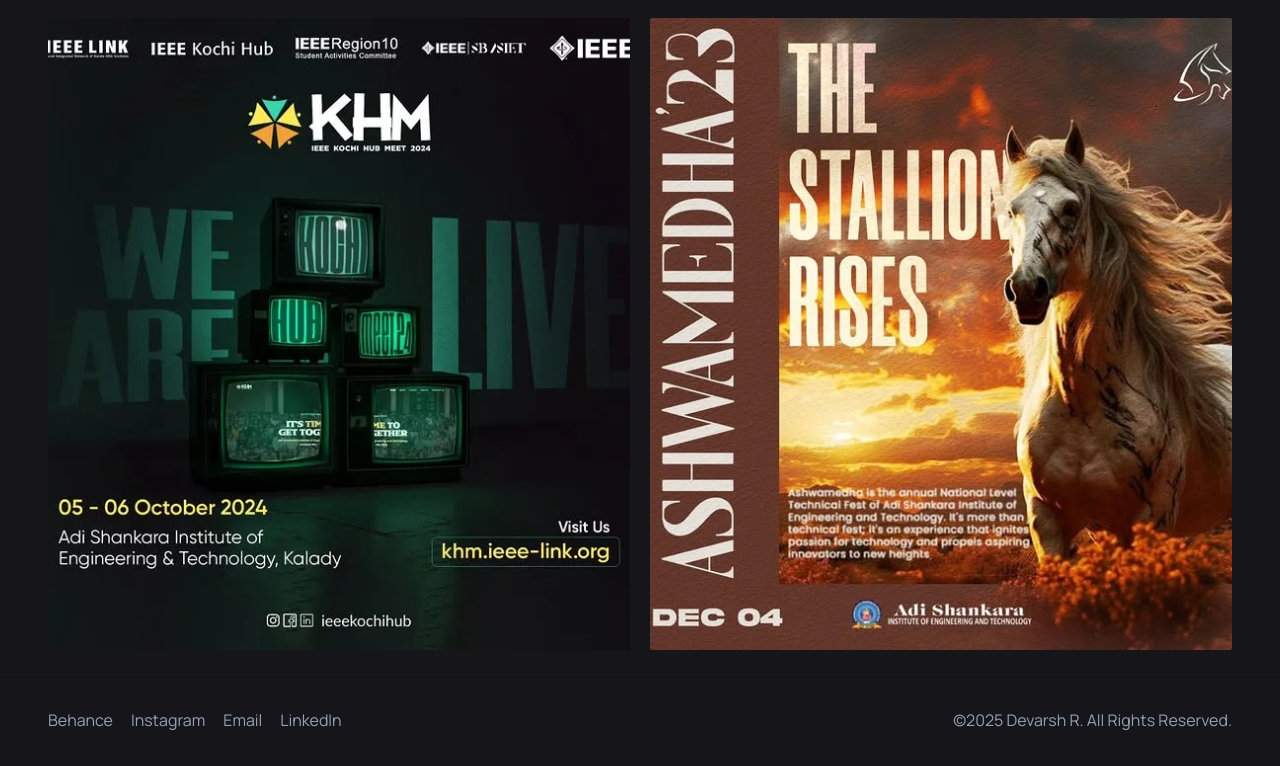
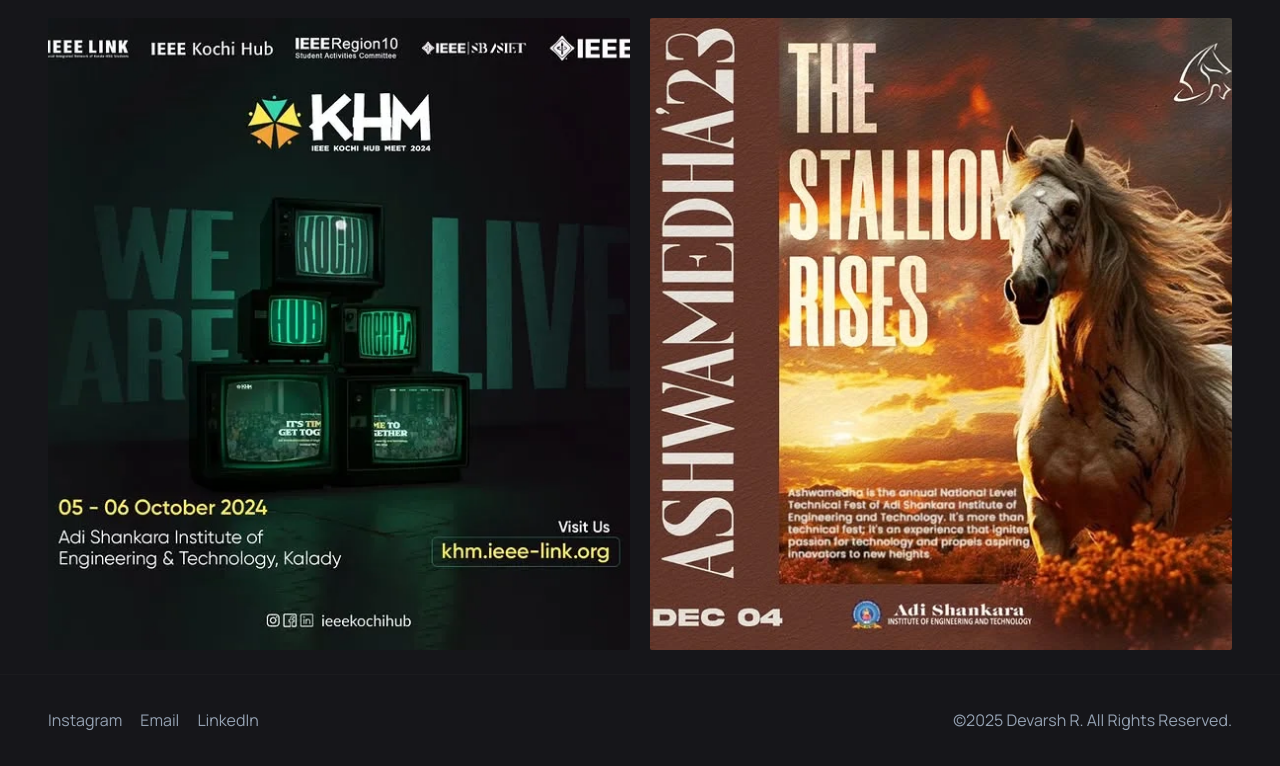
Before and after one commit to DrNH4CK3R/drnportfolio, a plain HTML site: page works.html in a window 1280 px wide. Shown: the part 804-1570 px from the top of the page. Drawn offline with Linux system fonts and the light colour scheme.

Commit message:
Update works.html

```diff
--- a/works.html
+++ b/works.html
@@ -58,10 +58,10 @@
   <footer>
     <div class="footer-inner">
       <div class="socials">
-        <div>Behance</div>
-        <div>Instagram</div>
-        <div>Email</div>
-        <div>LinkedIn</div>
+        <!--<a href="#" aria-label="Behance">Behance</a>-->
+        <a href="https://instagram.com/_d_evarshh__" target="_blank" rel="noopener" aria-label="Instagram">Instagram</a>
+        <a href="mailto:devarshr@ieee.org" aria-label="Email">Email</a>
+        <a href="https://linkedin.com/in/devarsh-r" target="_blank" rel="noopener" aria-label="LinkedIn">LinkedIn</a>
       </div>
       <div>©2025 Devarsh R. All Rights Reserved.</div>
     </div>
@@ -225,4 +225,5 @@
 
 <script src="js/swup.min.js"></script>
 </body>
+
 </html>
```
